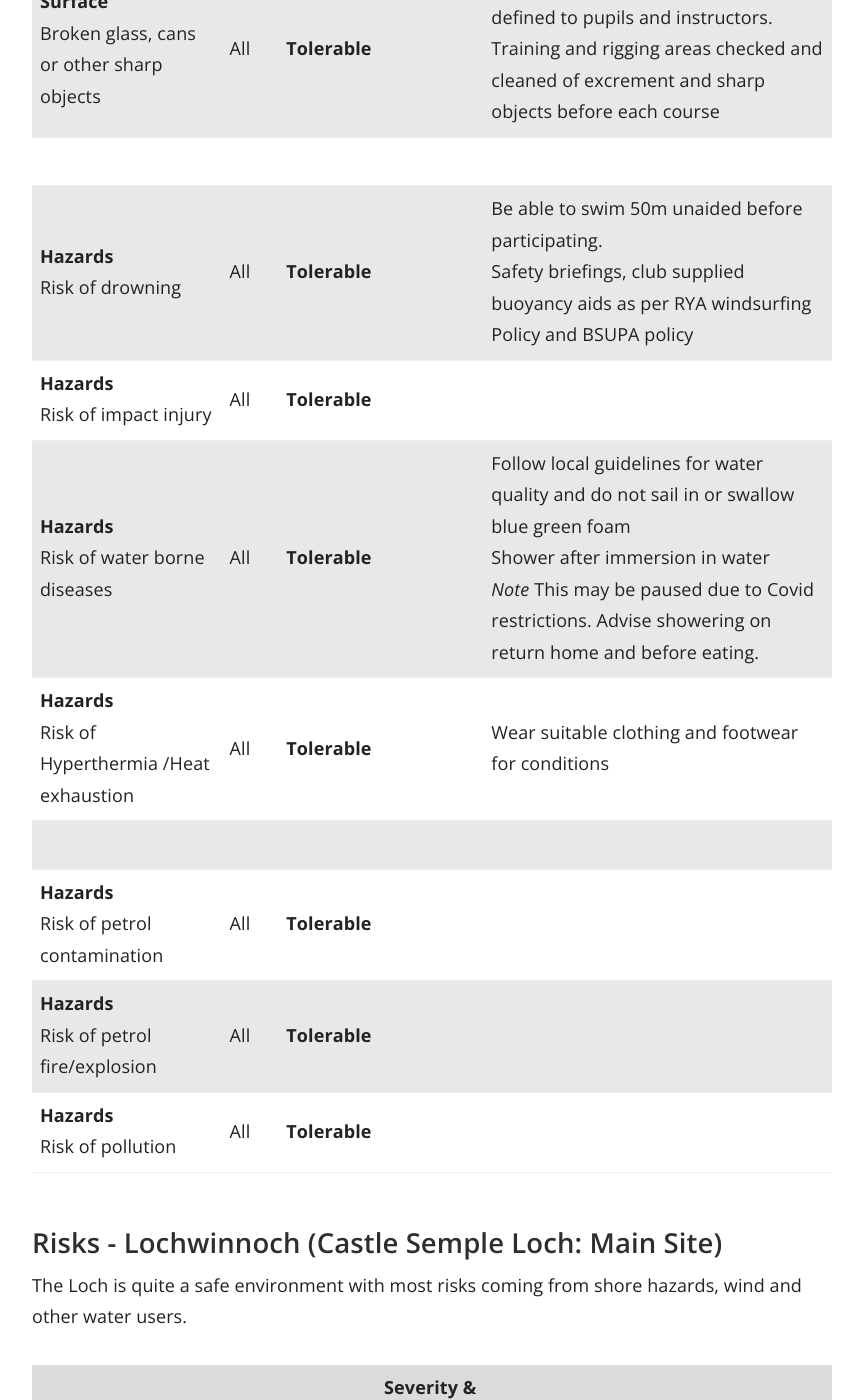
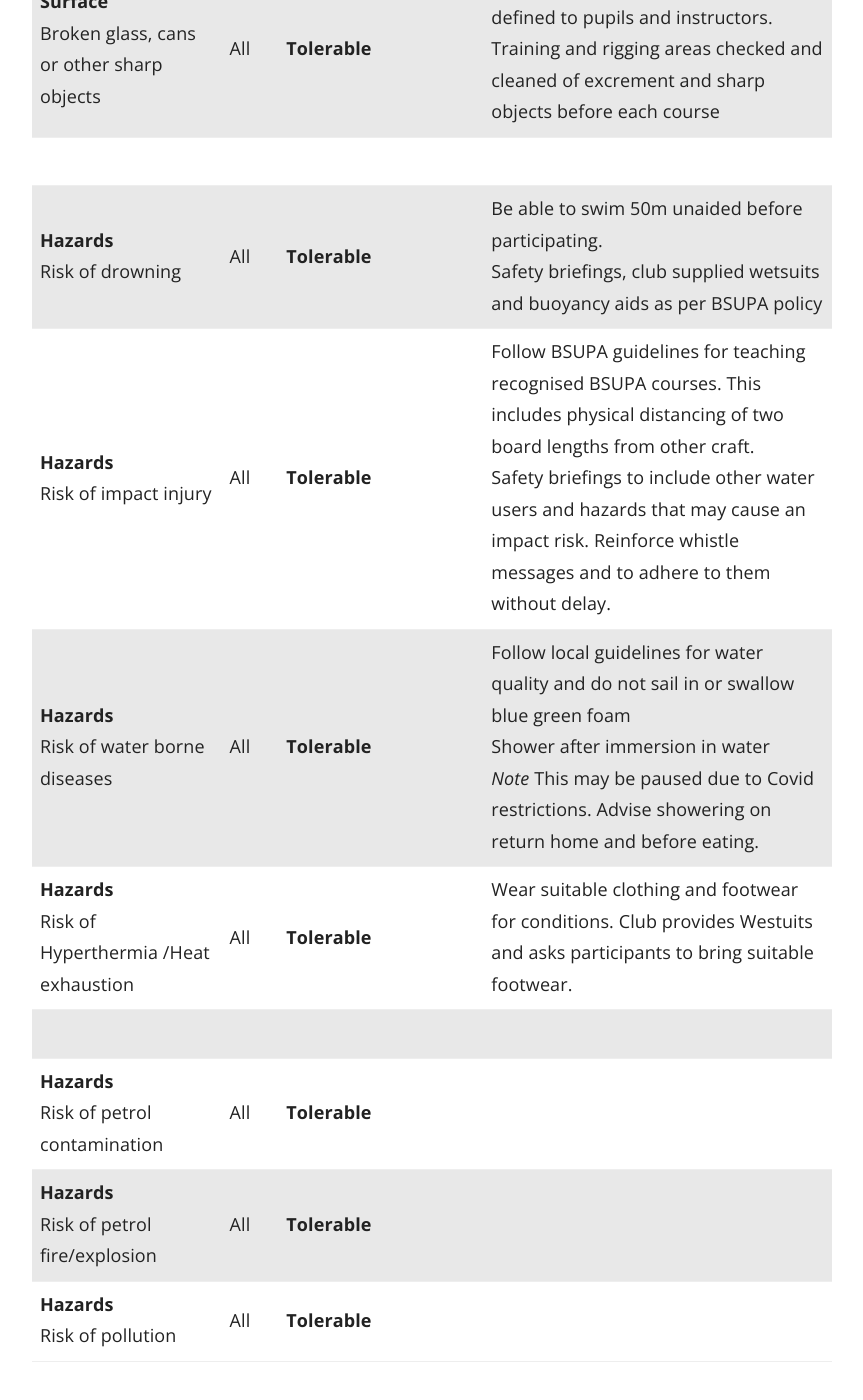
Before and after one commit to numbat70/clyde, a Jekyll site: the page built from _docs/Content/20-SUP_RISK.md, in a window 1280 px wide and 1400 px high, scrolled down 3798 px. Shown: the whole window, without its empty margins (358-1221 px from the left). Built offline with Jekyll 4.4.1, drawn with Linux system fonts in a browser that asks for light colours.

Commit message:
Update 20-SUP_RISK.md
mk

```diff
--- a/_docs/Content/20-SUP_RISK.md
+++ b/_docs/Content/20-SUP_RISK.md
@@ -43,10 +43,10 @@ Hazard | Who | Severity & Consequences (Potential) | ControlMeasure
 **Hazards** <br>Damage to property  | All | **Tolerable**<br> |
 **Surface** <br>Broken glass, cans or other sharp objects  | All | **Tolerable**<br> |  Training and rigging areas clearly defined to pupils and instructors. <br>Training and rigging areas checked and cleaned of excrement and sharp objects before each course
   |  |  |
-**Hazards** <br>Risk of drowning  | All | **Tolerable**<br> |  Be able to swim 50m unaided before participating. <br> Safety briefings, club supplied buoyancy aids as per RYA windsurfing Policy and BSUPA policy
-**Hazards** <br>Risk of impact injury  | All | **Tolerable**<br> |
+**Hazards** <br>Risk of drowning  | All | **Tolerable**<br> |  Be able to swim 50m unaided before participating. <br> Safety briefings, club supplied wetsuits and buoyancy aids as per BSUPA policy
+**Hazards** <br>Risk of impact injury  | All | **Tolerable**<br> |  Follow BSUPA guidelines for teaching recognised BSUPA courses. This includes physical distancing of two board lengths from other craft. <br> Safety briefings to include other water users and hazards that may cause an impact risk. Reinforce whistle messages and to adhere to them without delay.
 **Hazards** <br>Risk of water borne diseases  | All | **Tolerable**<br>  |  Follow local guidelines for water quality and do not sail in or swallow blue green foam <br> Shower after immersion in water <br> *Note* This may be paused due to Covid restrictions. Advise showering on return home and before eating.
-**Hazards** <br>Risk of Hyperthermia /Heat exhaustion  | All | **Tolerable**<br>  |  Wear suitable clothing and footwear for conditions
+**Hazards** <br>Risk of Hyperthermia /Heat exhaustion  | All | **Tolerable**<br>  |  Wear suitable clothing and footwear for conditions. Club provides Westuits and asks participants to bring suitable footwear.
   |  |  |
 **Hazards** <br>Risk of petrol contamination  | All | **Tolerable**<br>  |
 **Hazards** <br>Risk of petrol fire/explosion  |All  | **Tolerable**<br>  |
```
